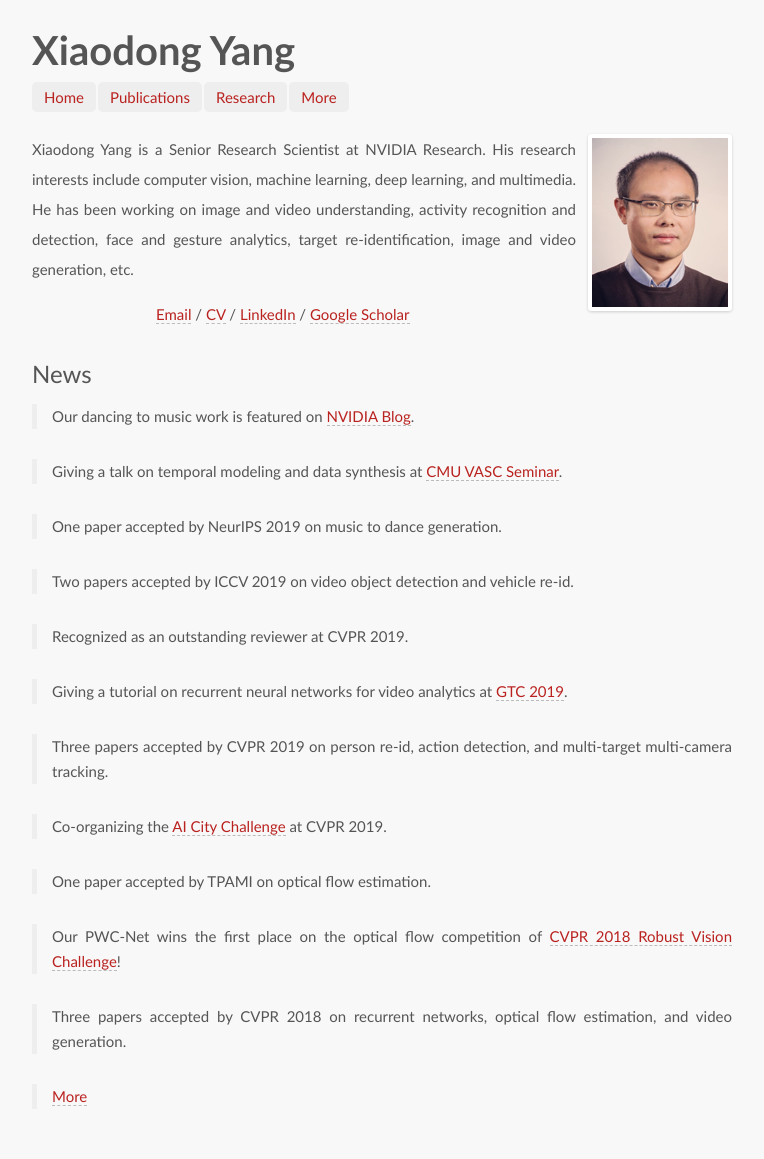
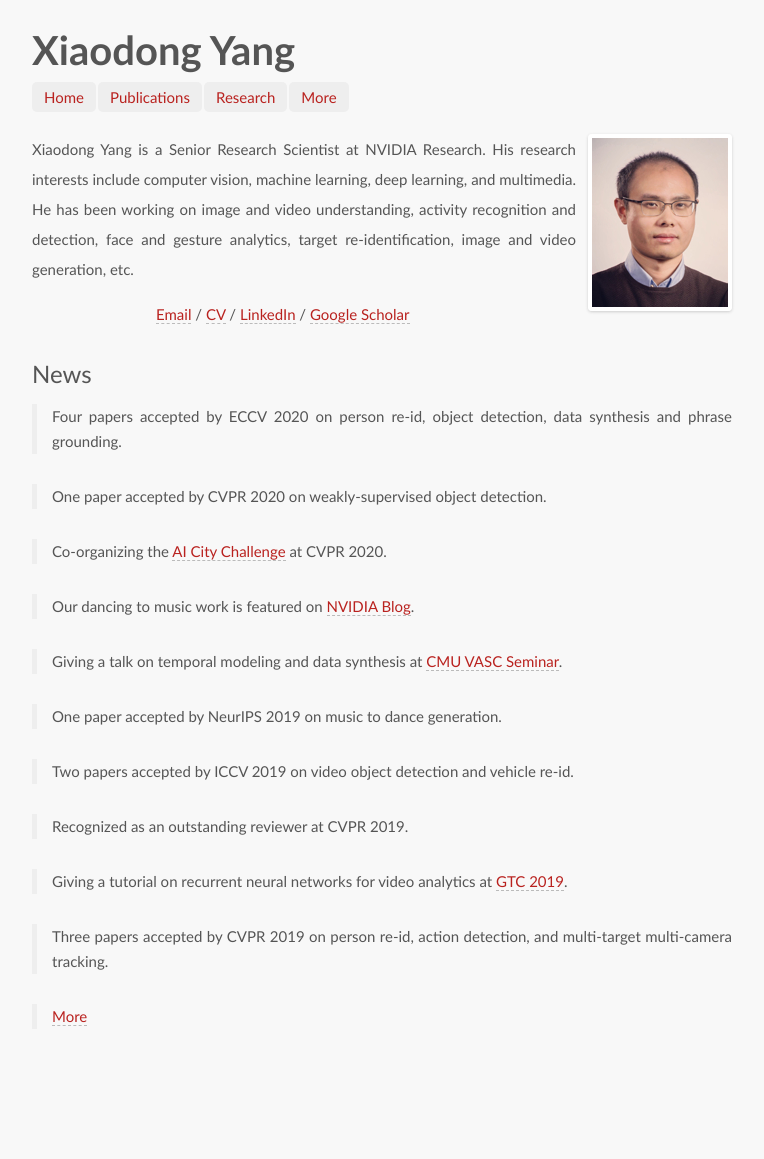
Before and after one commit to xiaodongyang/xiaodongyang.github.io, a Jekyll site: the page built from index.md, in a window 1280 px wide. Shown: the whole page, without its empty margins (258-1022 px from the left). Built offline with Jekyll 4.4.1, drawn with Linux system fonts in a browser that asks for light colours; some web fonts are replaced; after the commit the page ends 1079 px from its top, so only the background shows below that.

Commit message:
Update index.md

```diff
--- a/index.md
+++ b/index.md
@@ -8,6 +8,12 @@ Xiaodong Yang is a Senior Research Scientist at NVIDIA Research. His research in
 &emsp;&emsp;&emsp;&emsp;&emsp;&emsp;&emsp;&emsp;&emsp;&emsp;&nbsp;&nbsp;&nbsp;[Email](mailto:yangxd.hust@gmail.com) / [CV](http://xiaodongyang.org) / [LinkedIn](https://www.linkedin.com/in/xiaodong-yang-79a44134/) / [Google Scholar](http://scholar.google.com/citations?user=yWsMg_gAAAAJ&hl=en)
 
 ## News
+
+> Four papers accepted by ECCV 2020 on person re-id, object detection, data synthesis and phrase grounding.
+
+> One paper accepted by CVPR 2020 on weakly-supervised object detection.
+
+> Co-organizing the [AI City Challenge](https://www.aicitychallenge.org) at CVPR 2020.
 
 > Our dancing to music work is featured on [NVIDIA Blog](https://news.developer.nvidia.com/nvidia-dance-to-music-neurips/).
 
@@ -23,12 +29,4 @@ Xiaodong Yang is a Senior Research Scientist at NVIDIA Research. His research in
 
 > Three papers accepted by CVPR 2019 on person re-id, action detection, and multi-target multi-camera tracking.
 
-> Co-organizing the [AI City Challenge](https://www.aicitychallenge.org) at CVPR 2019.
-
-> One paper accepted by TPAMI on optical flow estimation.
-
-> Our PWC-Net wins the first place on the optical flow competition of [CVPR 2018 Robust Vision Challenge](http://www.robustvision.net/leaderboard.php?benchmark=flow)!
-
-> Three papers accepted by CVPR 2018 on recurrent networks, optical flow estimation, and video generation.
-
 > [More](/news)
```
